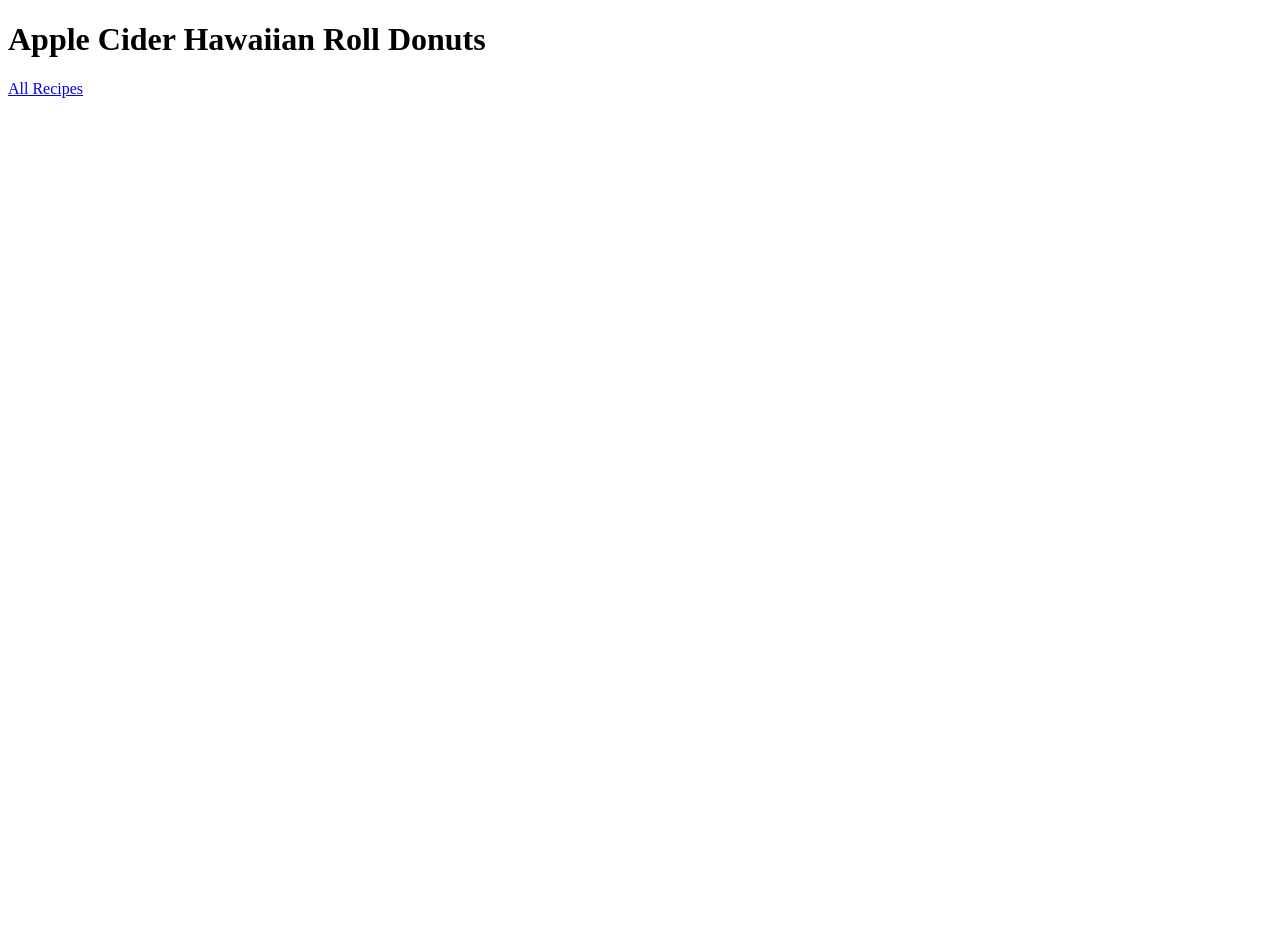
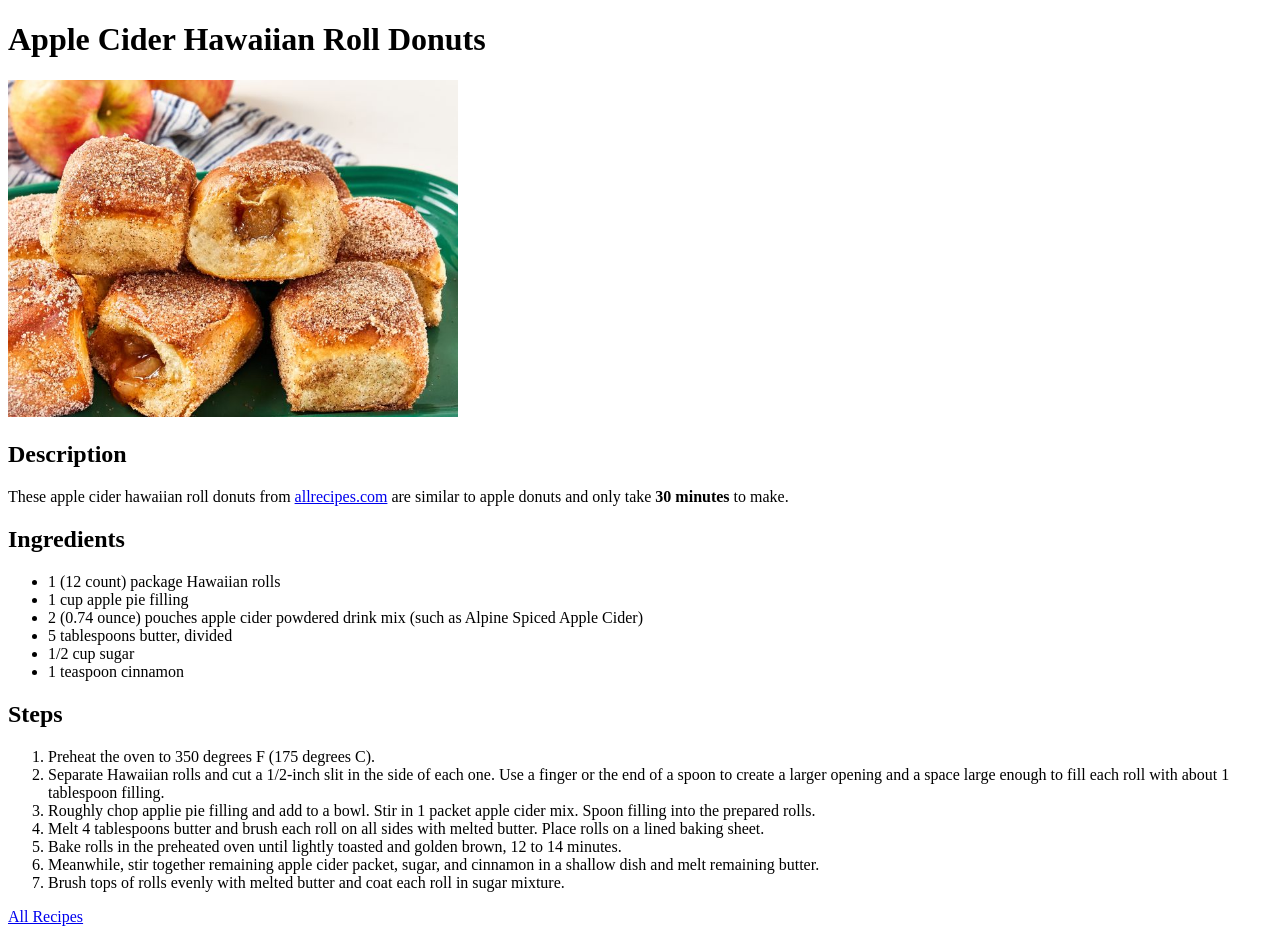
Before and after one commit to ethobob/odin-recipes, a plain HTML site: page recipes/apple-cider-hawaiian-roll-donuts.html in a window 1280 px wide. Before the commit the page ends 800 px from the top, so only its background shows below. Drawn offline with Linux system fonts and the light colour scheme.

Commit message:
add: complete apple cider hawaiian roll donuts page

```diff
--- a/recipes/apple-cider-hawaiian-roll-donuts.html
+++ b/recipes/apple-cider-hawaiian-roll-donuts.html
@@ -7,6 +7,29 @@
 
     <body>
         <h1>Apple Cider Hawaiian Roll Donuts</h1>
+        <img src="../images/apple-cider-hawaiian-roll-donuts.jpg" alt="Apple Cider Hawaiian Roll Donuts Image" width="450">
+        <h2>Description</h2>
+        <p>These apple cider hawaiian roll donuts from <a href="https://www.allrecipes.com/">allrecipes.com</a> are similar to apple donuts and only take <strong>30 minutes</strong> to make.</p>
+        <h2>Ingredients</h2>
+        <ul>
+            <li>1 (12 count) package Hawaiian rolls</li>
+            <li>1 cup apple pie filling</li>
+            <li>2 (0.74 ounce) pouches apple cider powdered drink mix (such as Alpine Spiced Apple Cider)</li>
+            <li>5 tablespoons butter, divided</li>
+            <li>1/2 cup sugar</li>
+            <li>1 teaspoon cinnamon</li>
+        </ul>
+        <h2>Steps</h2>
+        <ol>
+            <li>Preheat the oven to 350 degrees F (175 degrees C).</li>
+            <li>Separate Hawaiian rolls and cut a 1/2-inch slit in the side of each one. Use a finger or the end of a spoon to create a
+                larger opening and a space large enough to fill each roll with about 1 tablespoon filling.</li>
+            <li>Roughly chop applie pie filling and add to a bowl. Stir in 1 packet apple cider mix. Spoon filling into the prepared rolls.</li>
+            <li>Melt 4 tablespoons butter and brush each roll on all sides with melted butter. Place rolls on a lined baking sheet.</li>
+            <li>Bake rolls in the preheated oven until lightly toasted and golden brown, 12 to 14 minutes.</li>
+            <li>Meanwhile, stir together remaining apple cider packet, sugar, and cinnamon in a shallow dish and melt remaining butter.</li>
+            <li>Brush tops of rolls evenly with melted butter and coat each roll in sugar mixture.</li>
+        </ol>
         <p><a href="../index.html">All Recipes</a></p>
     </body>
 </html>
```
Also changed, not shown: images/apple-cider-hawaiian-roll-donuts.jpg (added).
